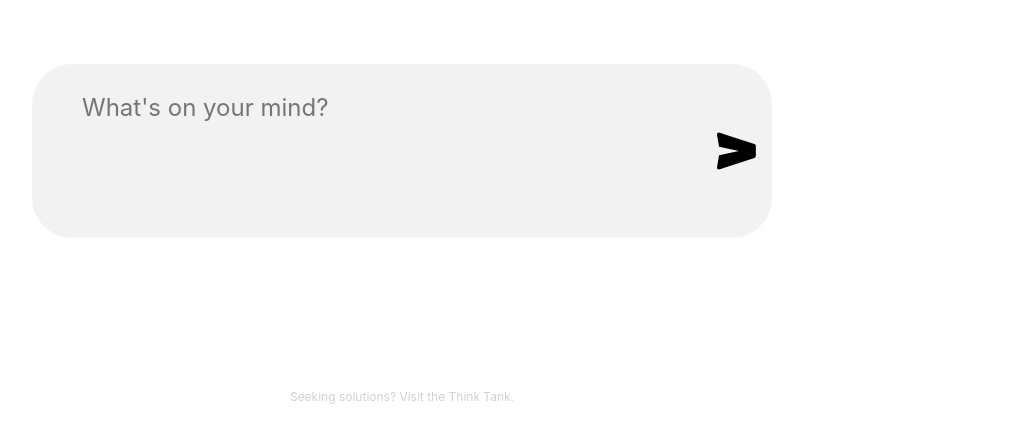
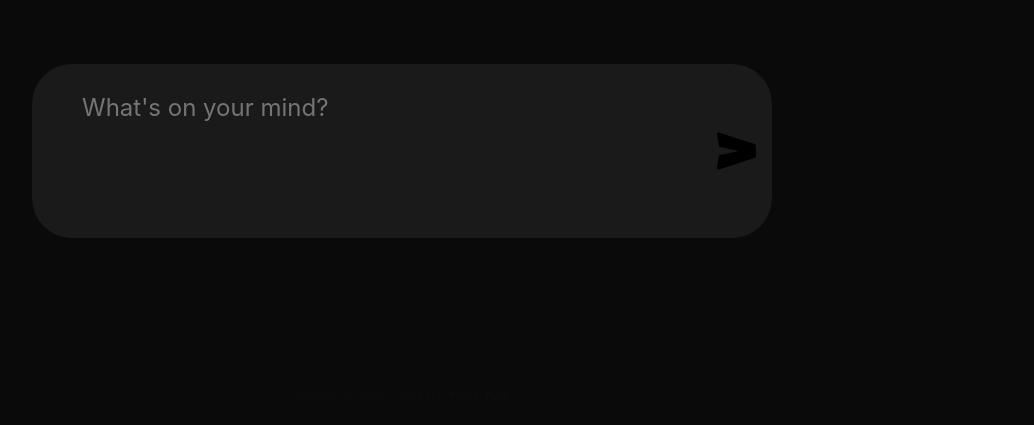
Before and after one commit to inqupa/vent, a plain HTML site: page index.html in a window 1280 px wide. Shown: the part 375-800 px from the top of the page, without its empty margins (238-1272 px from the left). Drawn offline with Linux system fonts and the light colour scheme.

Commit message:
Update style.css

```diff
--- a/style.css
+++ b/style.css
@@ -1,8 +1,8 @@
 :root {
-    --bg: #ffffff;
+    --bg: #0a0a0a;         /* Deep black */
+    --input-bg: #1a1a1a;   /* Slightly lighter gray for the box */
+    --accent: #00ffcc;      /* The cursor/highlight color */
     --text: #1a1a1a;
-    --input-bg: #f2f2f2;
-    --accent: #000000;
     --logo-color: #eeeeee;
 }
 
```
